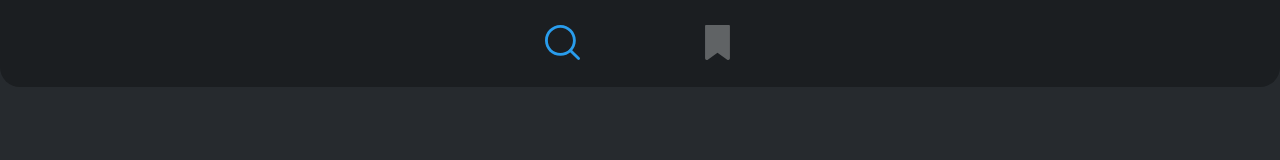
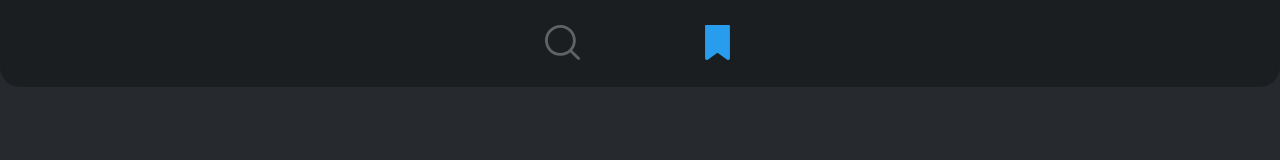
Before and after one commit to nikitababko/list-movies, a React (Create React App) app: page /favorites in a window 1280 px wide. Shown: the top 160 px of the page. Built offline with nearby package versions, Linux system fonts and the light colour scheme.

Commit message:
Added active class for header nav menu.

```diff
--- a/src/components/Header/assets/FavIcon.js
+++ b/src/components/Header/assets/FavIcon.js
@@ -11,6 +11,7 @@ const FavIcon = () => {
     >
       <g clip-path="url(#clip0)">
         <path
+          className="active-svg"
           d="M29.0524 0H5.92988C5.452 0 5.0647 0.387302 5.0647 0.865177V33.2684C5.06369 33.9177 5.42665 34.5125 6.00389 34.8089C6.58146 35.1056 7.27631 35.0539 7.80319 34.6747L17.4911 27.7303L27.1791 34.675C27.7067 35.0529 28.4008 35.1042 28.9781 34.8078C29.555 34.5115 29.9179 33.9173 29.9179 33.2684V0.865177C29.9179 0.387302 29.5303 0 29.0524 0Z"
           fill="#606365"
         />
--- a/src/components/Header/assets/InformationIcon.js
+++ /dev/null
@@ -1,28 +0,0 @@
-import React from 'react';
-
-const InformationIcon = () => {
-  return (
-    <svg
-      width="35"
-      height="35"
-      viewBox="0 0 35 35"
-      fill="none"
-      xmlns="http://www.w3.org/2000/svg"
-    >
-      <path
-        d="M17.5 0C7.82694 0 0 7.82763 0 17.5C0 27.1731 7.82763 35 17.5 35C27.1731 35 35 27.1724 35 17.5C35 7.82694 27.1723 0 17.5 0ZM17.5 32.2656C9.33837 32.2656 2.73438 25.6611 2.73438 17.5C2.73438 9.33837 9.33892 2.73438 17.5 2.73438C25.6616 2.73438 32.2656 9.33892 32.2656 17.5C32.2656 25.6616 25.661 32.2656 17.5 32.2656Z"
-        fill="#606365"
-      />
-      <path
-        d="M17.5 14.6514C16.7449 14.6514 16.1328 15.2635 16.1328 16.0186V24.8228C16.1328 25.5779 16.7449 26.19 17.5 26.19C18.2551 26.19 18.8672 25.5779 18.8672 24.8228V16.0186C18.8672 15.2635 18.2551 14.6514 17.5 14.6514Z"
-        fill="#606365"
-      />
-      <path
-        d="M17.5 12.9774C18.5194 12.9774 19.3457 12.151 19.3457 11.1317C19.3457 10.1123 18.5194 9.28595 17.5 9.28595C16.4806 9.28595 15.6543 10.1123 15.6543 11.1317C15.6543 12.151 16.4806 12.9774 17.5 12.9774Z"
-        fill="#606365"
-      />
-    </svg>
-  );
-};
-
-export default InformationIcon;
--- a/src/components/Header/assets/SearchIcon.js
+++ b/src/components/Header/assets/SearchIcon.js
@@ -11,12 +11,12 @@ const SearchIcon = () => {
     >
       <g clip-path="url(#clip0)">
         <path
-          className="test"
+          className="active-svg"
           d="M15.4133 0C6.91462 0 0 6.91462 0 15.4133C0 23.9124 6.91462 30.8265 15.4133 30.8265C23.9124 30.8265 30.8265 23.9124 30.8265 15.4133C30.8265 6.91462 23.9124 0 15.4133 0ZM15.4133 27.9811C8.48347 27.9811 2.84553 22.3431 2.84553 15.4133C2.84553 8.48354 8.48347 2.84553 15.4133 2.84553C22.3431 2.84553 27.981 8.48347 27.981 15.4133C27.981 22.3431 22.3431 27.9811 15.4133 27.9811Z"
           fill="#606365"
         />
         <path
-          className="test"
+          className="active-svg"
           d="M34.583 32.5713L26.4258 24.4141C25.8699 23.8583 24.9698 23.8583 24.4139 24.4141C23.8581 24.9695 23.8581 25.8706 24.4139 26.4259L32.5711 34.5831C32.849 34.861 33.2128 35 33.577 35C33.9408 35 34.305 34.861 34.583 34.5831C35.1388 34.0278 35.1388 33.1267 34.583 32.5713Z"
           fill="#606365"
         />
--- a/src/components/Header/assets/TrendingIcon.js
+++ /dev/null
@@ -1,27 +0,0 @@
-import React from 'react';
-
-const TrendingIcon = () => {
-  return (
-    <svg
-      width="35"
-      height="35"
-      viewBox="0 0 35 35"
-      fill="none"
-      xmlns="http://www.w3.org/2000/svg"
-    >
-      <g clip-path="url(#clip0)">
-        <path
-          d="M24.9448 9.08898C24.7066 8.69511 24.2353 8.50792 23.7917 8.63156C23.3485 8.75519 23.0416 9.1592 23.0416 9.6193C23.0416 10.8709 22.0235 11.8888 20.7722 11.8888C19.5209 11.8888 18.5027 10.8709 18.5027 9.6193V1.02551C18.5027 0.61081 18.2528 0.23697 17.8696 0.0783544C17.4864 -0.0805278 17.0455 0.00705762 16.7523 0.300522C16.637 0.415612 13.9029 3.16601 11.1327 7.32125C9.49902 9.7715 8.19538 12.202 7.25811 14.5452C6.0709 17.5137 5.46875 20.3555 5.46875 22.9918C5.46875 29.6131 10.8558 35.0001 17.4773 35.0001C24.0985 35.0001 29.4856 29.6131 29.4856 22.9918C29.4859 18.7533 27.9579 14.0757 24.9448 9.08898ZM24.3194 22.7251C24.3194 23.2914 23.8604 23.7505 23.294 23.7505C22.7279 23.7505 22.2686 23.2914 22.2686 22.7251V20.8075L17.163 25.9134C16.9705 26.1057 16.7099 26.2135 16.4378 26.2135C16.1659 26.2135 15.905 26.1057 15.7128 25.9134L13.3314 23.5318L11.7266 25.1366C11.326 25.5372 10.6769 25.5372 10.2763 25.1366C9.87579 24.7361 9.87579 24.0869 10.2763 23.6864L12.6064 21.3566C13.007 20.9563 13.6561 20.9563 14.0567 21.3568L16.4378 23.7382L20.8186 19.3573H18.9008C18.3345 19.3573 17.8754 18.8983 17.8754 18.3319C17.8754 17.7655 18.3345 17.3065 18.9008 17.3065H23.2943C23.8604 17.3065 24.3196 17.7658 24.3196 18.3319V22.7251H24.3194Z"
-          fill="#606365"
-        />
-      </g>
-      <defs>
-        <clipPath id="clip0">
-          <rect width="35" height="35" fill="white" />
-        </clipPath>
-      </defs>
-    </svg>
-  );
-};
-
-export default TrendingIcon;
--- a/src/components/Header/index.js
+++ b/src/components/Header/index.js
@@ -1,32 +1,32 @@
 import React from 'react';
-import { Link } from 'react-router-dom';
+import { Link, useLocation } from 'react-router-dom';
 
 import SearchIcon from './assets/SearchIcon';
 import FavIcon from './assets/FavIcon';
-import TrendingIcon from './assets/TrendingIcon';
-import InformationIcon from './assets/InformationIcon';
 
 import './index.scss';
 
 const Header = () => {
+  const { pathname } = useLocation();
+
   return (
     <header className="header">
       <nav className="nav">
-        <Link className="nav__link" to="/">
+        <Link
+          className={pathname === '/' ? 'nav__link active' : 'nav__link'}
+          to="/"
+        >
           <SearchIcon />
         </Link>
 
-        <Link className="nav__link" to="/favorites">
+        <Link
+          className={
+            pathname === '/favorites' ? 'nav__link active' : 'nav__link'
+          }
+          to="/favorites"
+        >
           <FavIcon />
         </Link>
-
-        {/* <Link className="nav__link" to="/trendings">
-          <TrendingIcon />
-        </Link>
-
-        <Link className="nav__link" to="/">
-          <InformationIcon />
-        </Link> */}
       </nav>
     </header>
   );
--- a/src/components/Header/index.scss
+++ b/src/components/Header/index.scss
@@ -14,11 +14,10 @@
 
     &__link {
       margin: 0 60px;
-
       cursor: pointer;
 
-      &:first-child {
-        .test {
+      &.active {
+        .active-svg {
           fill: #299ded;
         }
       }
```
